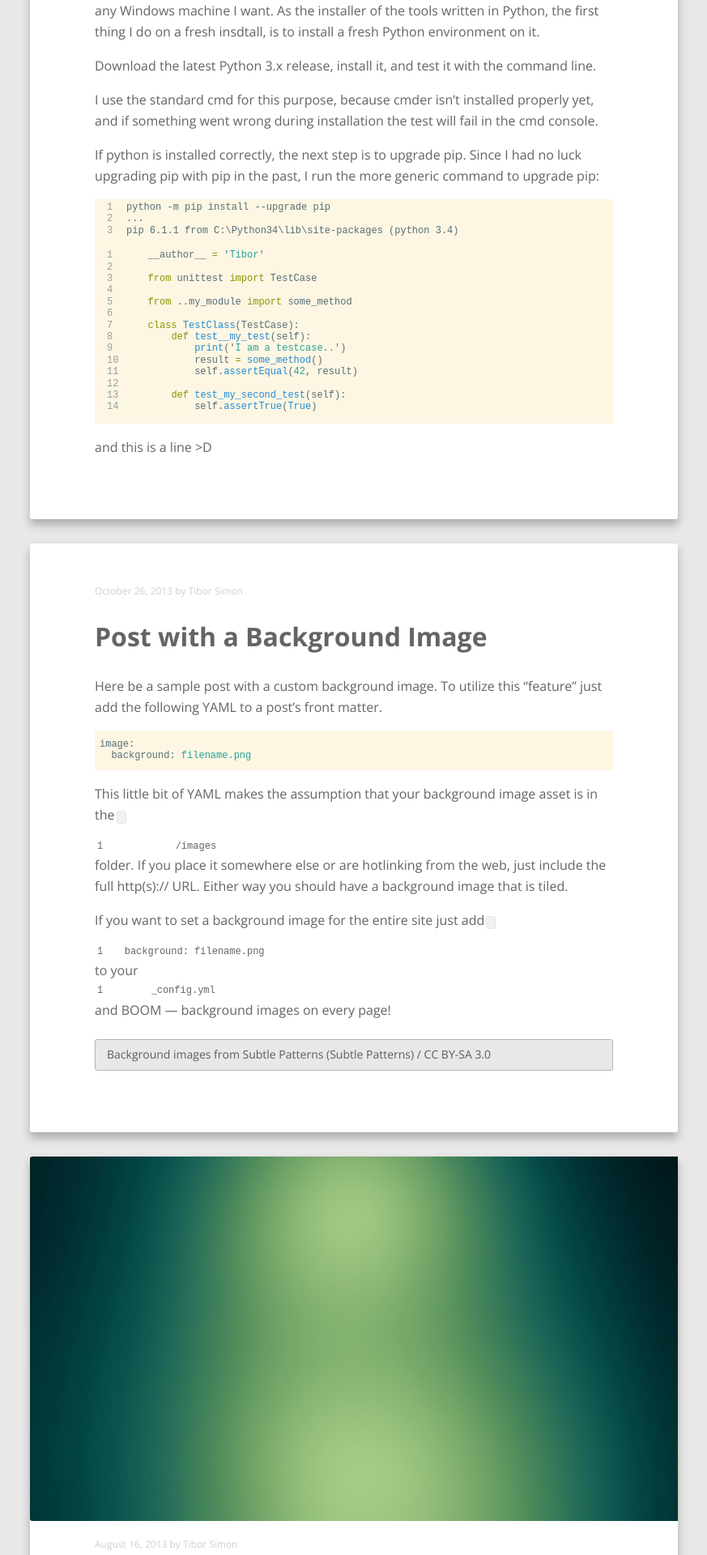
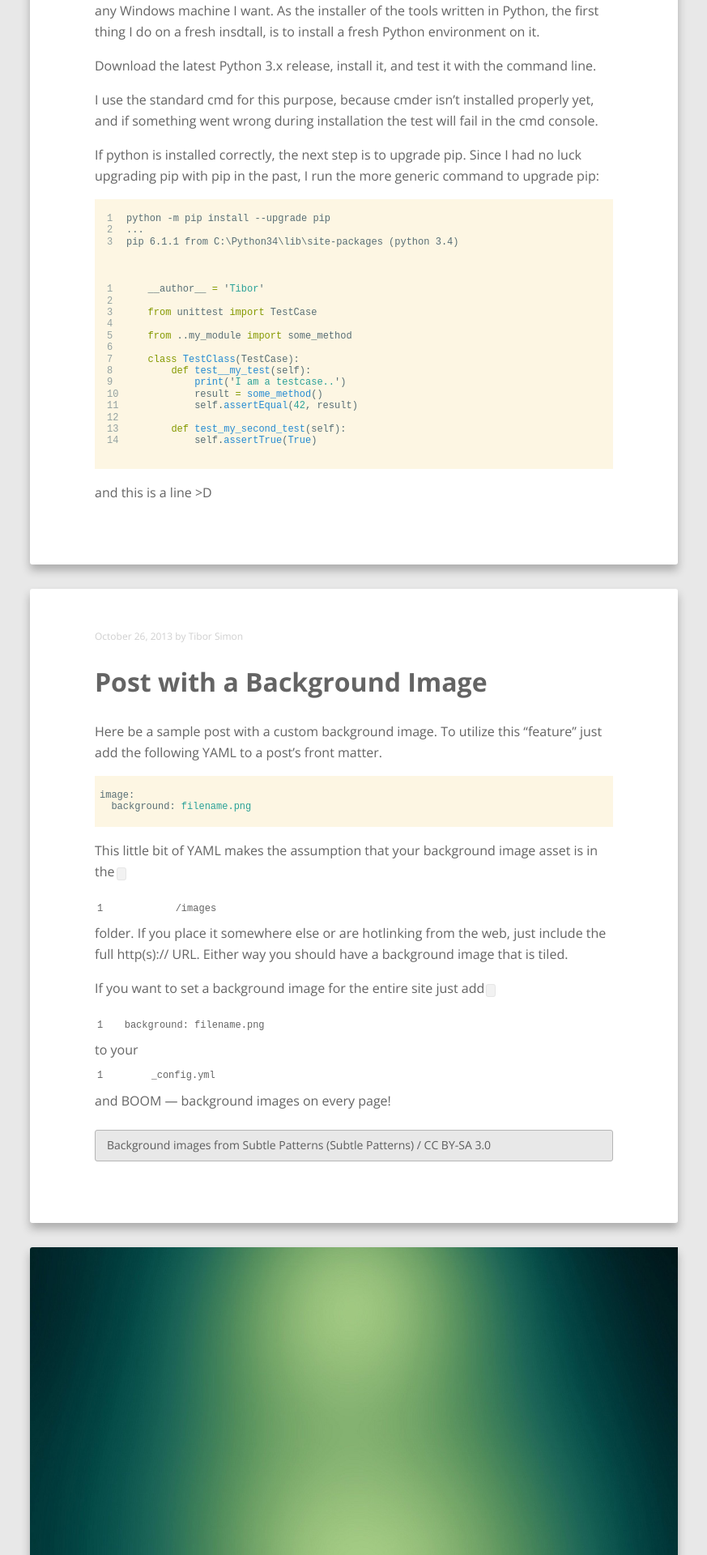
Before and after one commit to tiborsimon/tiborsimon.github.io, a Jekyll site: the page built from index.html, in a window 1280 px wide. Shown: the part 682-2602 px from the top of the page at 81% size, without its empty margins (203-1076 px from the left). Built offline with Jekyll 4.4.1, drawn with Linux system fonts in a browser that asks for light colours; nearby versions of some CDN libraries; the list of posts is cut into pages by our own code.

Commit message:
Update _typography.scss

```diff
--- a/_sass/_typography.scss
+++ b/_sass/_typography.scss
@@ -115,6 +115,7 @@ pre {
     @include font-rem(12);
     line-height: 1.2;
     overflow-x: auto;
+    padding: 7px 0;
     &::-webkit-scrollbar {
         height: 12px;
         background-color: #34362e;
```
